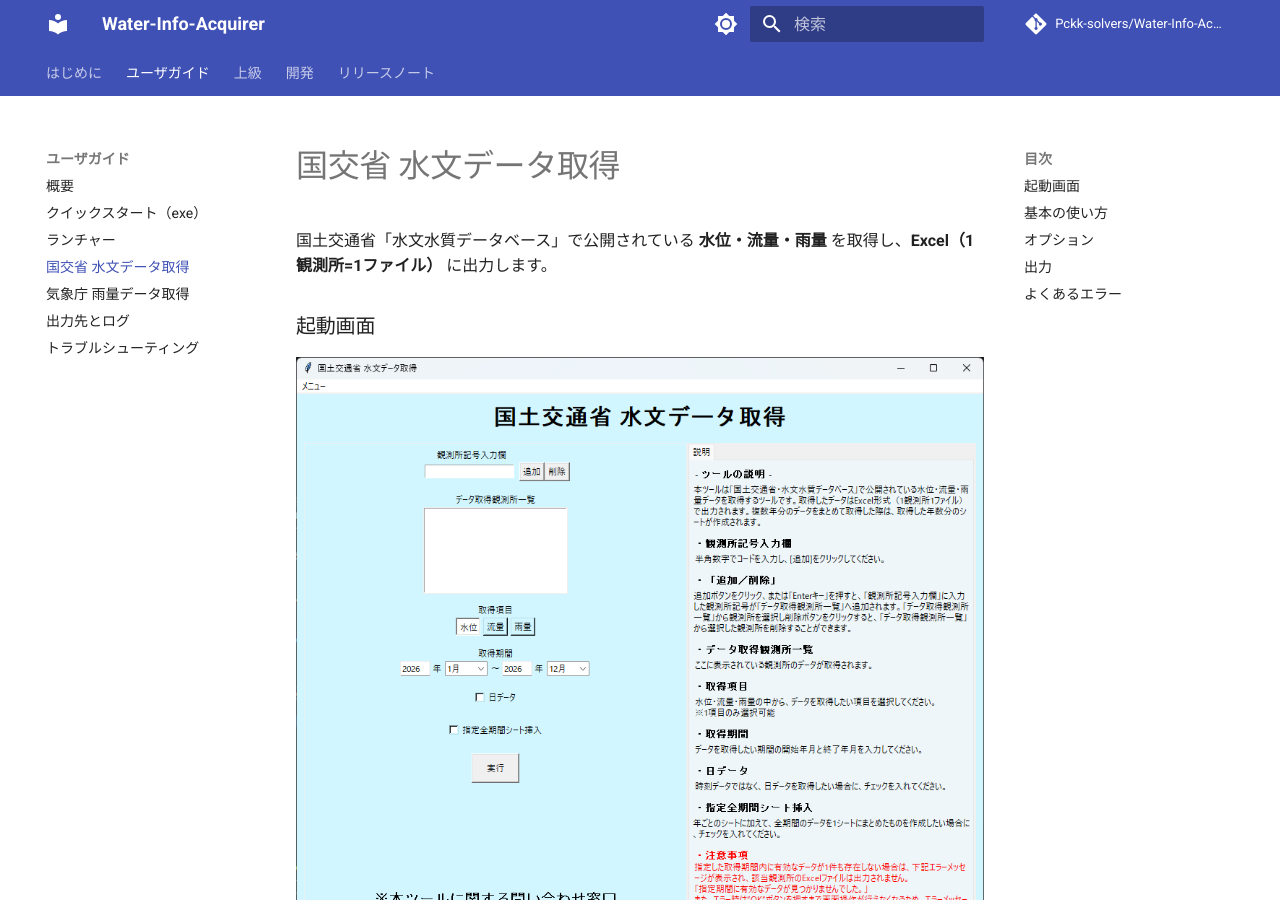
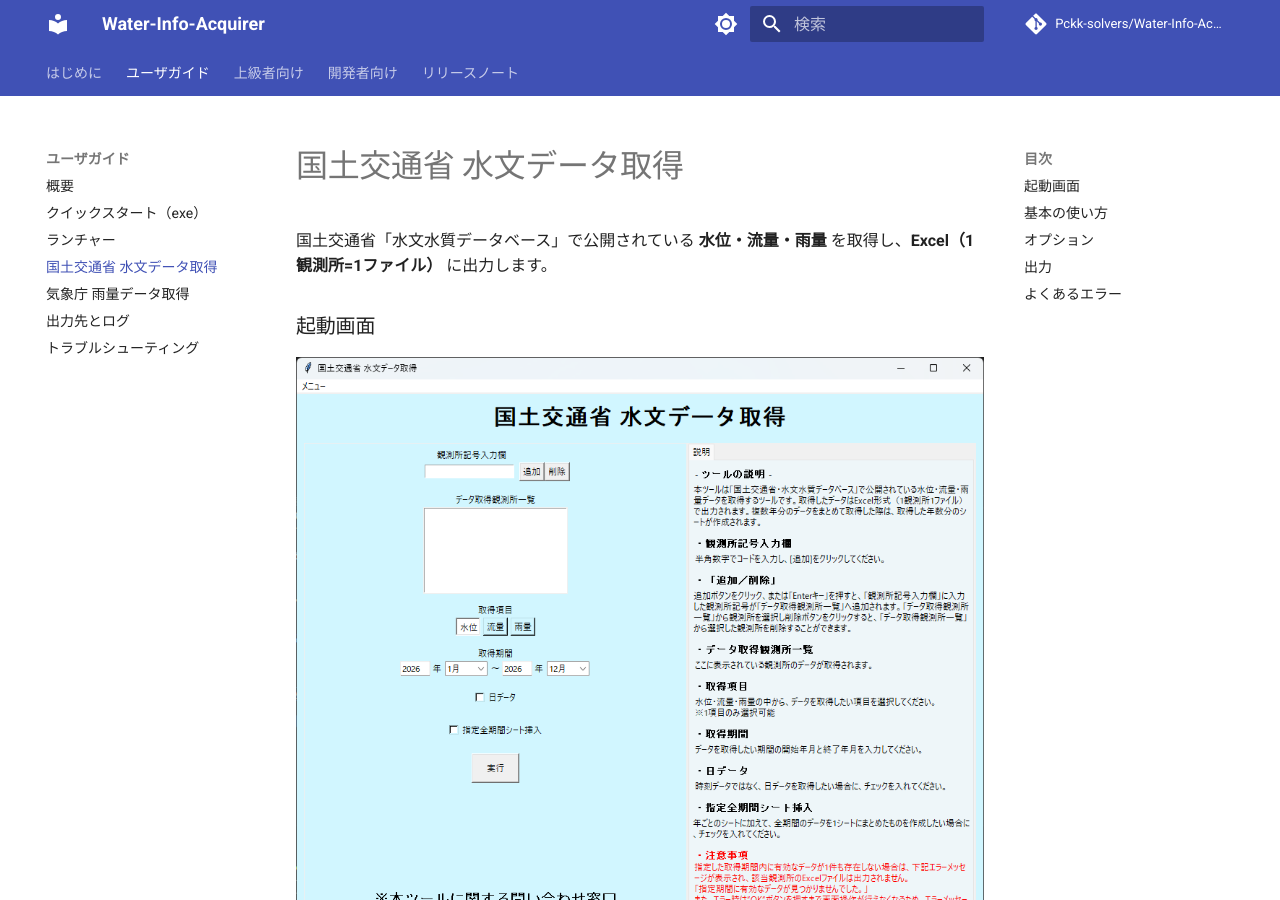
Before and after one commit to Pckk-solvers/Water-Info-Acquirer, an MkDocs documentation site: the page built from docs/user/water-info.md, in a window 1280 px wide and 900 px high. Built offline with MkDocs 1.6.1 and Material for MkDocs 9.7.7, drawn with Linux system fonts in a browser that asks for light colours; comment, search, counter and statistics services are not loaded.

Commit message:
名称を短縮せずに

```diff
--- a/docs/user/water-info.md
+++ b/docs/user/water-info.md
@@ -1,4 +1,4 @@
-# 国交省 水文データ取得
+# 国土交通省 水文データ取得
 
 国土交通省「水文水質データベース」で公開されている **水位・流量・雨量** を取得し、**Excel（1観測所=1ファイル）** に出力します。
 
--- a/mkdocs.yml
+++ b/mkdocs.yml
@@ -55,16 +55,16 @@ nav:
       - 概要: user/index.md
       - クイックスタート（exe）: user/quickstart.md
       - ランチャー: user/launcher.md
-      - 国交省 水文データ取得: user/water-info.md
+      - 国土交通省 水文データ取得: user/water-info.md
       - 気象庁 雨量データ取得: user/jma-rainfall.md
       - 出力先とログ: user/outputs-and-logs.md
       - トラブルシューティング: user/troubleshooting.md
-  - 上級:
+  - 上級者向け:
       - 概要: advanced/index.md
       - Python/uvで実行: advanced/run-with-uv.md
       - Water Info 後処理（CLI）: advanced/postprocess.md
       - 気象庁側の設定（config.yml）: advanced/jma-config.md
-  - 開発:
+  - 開発者向け:
       - 概要: dev/index.md
       - アーキテクチャ概要: dev/architecture.md
       - PyInstallerビルド: dev/build-pyinstaller.md
```
